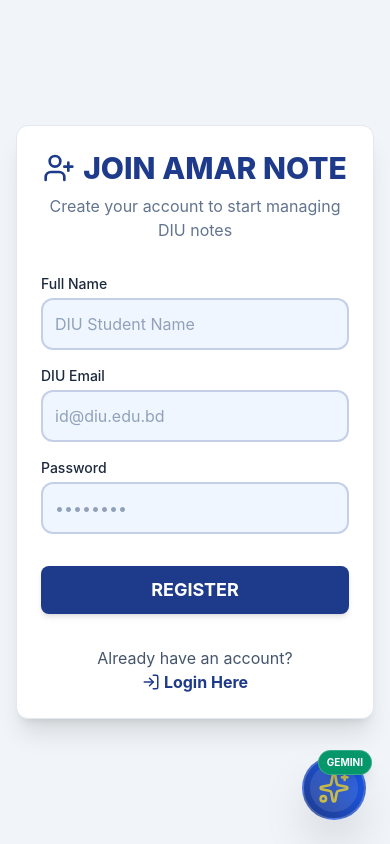
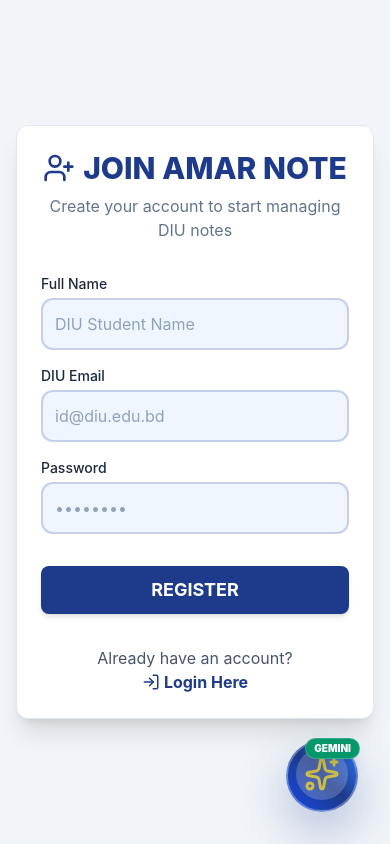
Before and after one commit to adil10-cpu/Amarnote, a React (Vite) app in the folder client/: page /register in a window 390 px wide. Built offline with nearby package versions, Linux system fonts and the light colour scheme.

Commit message:
Fix Gemini floating button mobile touch response and size

```diff
--- a/client/src/components/GeminiChat.tsx
+++ b/client/src/components/GeminiChat.tsx
@@ -46,24 +46,26 @@ const GeminiChat: React.FC = () => {
     };
 
     return (
-        <div className="fixed bottom-6 right-6 z-50">
-            {/* Direct Link to Google Gemini App */}
+        <div className="fixed bottom-8 right-8 z-[9999]">
+            {/* Direct Link to Google Gemini App - Optimized for Mobile Touch */}
             <motion.a
-                whileHover={{ scale: 1.1, rotate: 5 }}
-                whileTap={{ scale: 0.9 }}
+                whileHover={{ scale: 1.1 }}
+                whileTap={{ scale: 0.95 }}
                 href="https://gemini.google.com/app"
                 target="_blank"
                 rel="noopener noreferrer"
-                className="w-16 h-16 rounded-full flex items-center justify-center text-white shadow-2xl transition-all duration-300 bg-gradient-to-tr from-primary to-blue-600 border-2 border-white/20 relative"
+                onClick={() => console.log('Opening Google Gemini')}
+                className="w-18 h-18 lg:w-20 lg:h-20 rounded-full flex flex-col items-center justify-center text-white shadow-[0_20px_50px_rgba(30,58,138,0.3)] transition-all duration-300 bg-gradient-to-tr from-blue-700 via-primary to-blue-500 border-2 border-white/30 relative active:scale-95 touch-manipulation cursor-pointer"
             >
-                <div className="bg-white/10 p-2 rounded-full">
-                    <Sparkles size={32} className="text-yellow-300 animate-pulse" />
+                <div className="bg-white/20 p-2 rounded-full mb-1">
+                    <Sparkles size={36} className="text-yellow-300 animate-pulse" />
                 </div>
-                <span className="absolute -top-2 -right-2 bg-secondary text-white text-[10px] font-bold px-2 py-1 rounded-full shadow-lg border border-white/20">
+                <span className="bg-secondary text-white text-[10px] font-black px-2 py-0.5 rounded-full shadow-lg border border-white/20 absolute -top-1 -right-1">
                      GEMINI
                 </span>
             </motion.a>
         </div>
+
     );
 };
 
```
